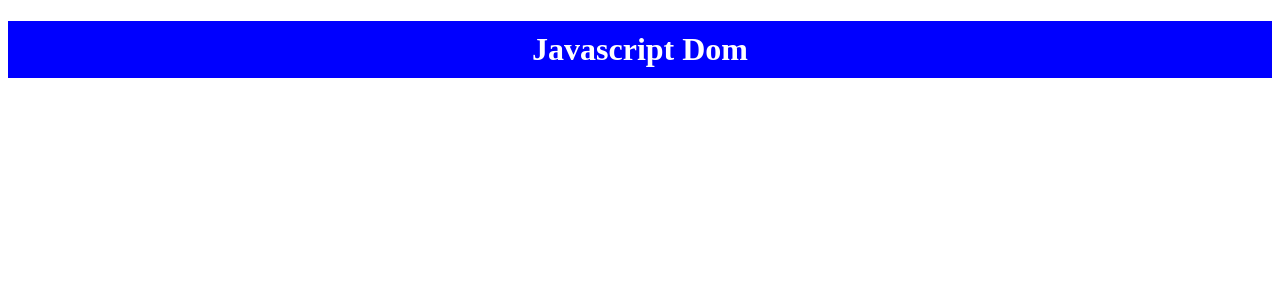
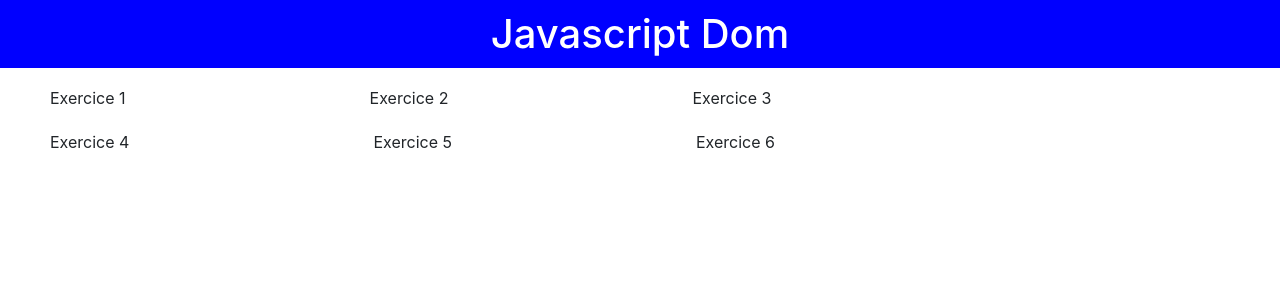
Before and after one commit to rayane9898/revision_react, a React (Create React App) app: page / in a window 1280 px wide. Shown: the top 300 px of the page. Built offline with nearby package versions, Linux system fonts and the light colour scheme.

Commit message:
Fin de la naviguation

```diff
--- a/package.json
+++ b/package.json
@@ -6,6 +6,7 @@
     "@testing-library/jest-dom": "^4.2.4",
     "@testing-library/react": "^9.4.0",
     "@testing-library/user-event": "^7.2.1",
+    "bootstrap": "^4.4.1",
     "react": "^16.12.0",
     "react-dom": "^16.12.0",
     "react-scripts": "3.3.0"
--- a/src/App.jsx
+++ b/src/App.jsx
@@ -1,11 +1,16 @@
 import React from 'react';
 import Header from "./compenents/Header";
+import Naviguation from "./compenents/Naviguation"
 
 
 
 function App() {
   return (
-    <Header/>
+    <div>
+      <Header/>
+      <Naviguation/>
+    </div>
+
   )
 
 }
--- a/src/compenents/Header.jsx
+++ b/src/compenents/Header.jsx
@@ -1,5 +1,4 @@
 import React from 'react'
-
 
 const Header = () => {
     return(
--- /dev/null
+++ b/src/compenents/Naviguation.jsx
@@ -0,0 +1,19 @@
+import React from "react"
+
+const Naviguation = () =>{
+    return(
+        <div>
+            <ul className="d-flex flex-wrap ">
+                <li className="liNaviguation">Exercice 1</li>
+                <li className="liNaviguation">Exercice 2</li>
+                <li className="liNaviguation">Exercice 3</li>
+                <li className="liNaviguation">Exercice 4</li>
+                <li className="liNaviguation">Exercice 5</li>
+                <li className="liNaviguation">Exercice 6</li>
+            </ul>
+        </div>
+    )
+
+}
+
+export default Naviguation
--- a/src/css/style.css
+++ b/src/css/style.css
@@ -8,4 +8,15 @@ h1 {
   padding: 10px;
 }
 
+.liNaviguation {
+  padding-right: 28vh;
+  margin: 10px;
+  list-style: none;
+  cursor: pointer;
+}
+.liNaviguation:hover {
+  background-color: blue;
+  color: white;
+}
+
 /*# sourceMappingURL=style.css.map */
--- a/src/index.js
+++ b/src/index.js
@@ -2,6 +2,7 @@ import React from 'react';
 import ReactDOM from 'react-dom';
 import App from './App';
 import "./css/style.css"
+import 'bootstrap/dist/css/bootstrap.css'
 
 
 ReactDOM.render(<App />, document.getElementById('root'));
--- a/src/sass/index.sass
+++ b/src/sass/index.sass
@@ -5,3 +5,12 @@ h1
     text-align: center
     color: white
     padding: 10px
+
+.liNaviguation
+    padding-right: 28vh
+    margin: 10px
+    list-style: none
+    cursor: pointer
+    &:hover
+        background-color: blue
+        color: white
```
Also changed, not shown: 2 other files (tests, documents, lock files or other folders).
